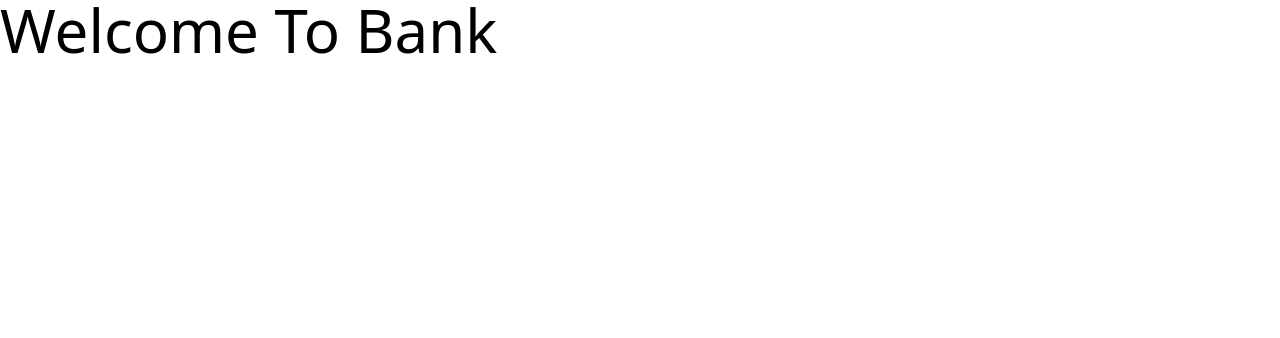
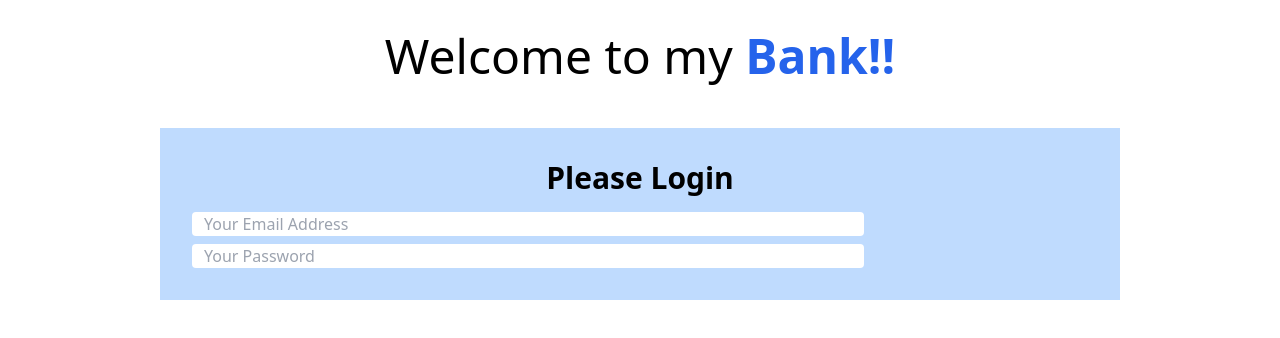
Before and after one commit to ras1k/new-bank, a plain HTML site: page index.html in a window 1280 px wide. Drawn offline with nearby package versions, Linux system fonts and the light colour scheme.

Commit message:
style added

```diff
--- a/index.html
+++ b/index.html
@@ -9,8 +9,20 @@
     <script src="https://cdn.tailwindcss.com"></script>
 </head>
 <body>
-    <h1 class="text-6xl">Welcome To Bank</h1>
-
+    <header>
+        <h1 class="text-5xl text-center mt-8">Welcome to my
+            <span class="font-semibold text-blue-600">Bank!!</span>
+        </h1>
+    </header>
+    <main>
+        <section class="bg-blue-200 text-center w-9/12 mx-auto mt-12 p-8">
+            <h3 class="text-3xl mb-4 font-semibold">Please Login</h3>
+            <div>
+                <input type="email" class="w-9/12 block mb-2 px-3 rounded" placeholder="Your Email Address" name="" id="">
+                <input type="password" class="w-9/12 block px-3 rounded" placeholder="Your Password" name="" id="">
+            </div>
+        </section>
+    </main>
 
     <script src="js/script.js"></script>
 </body>
```
